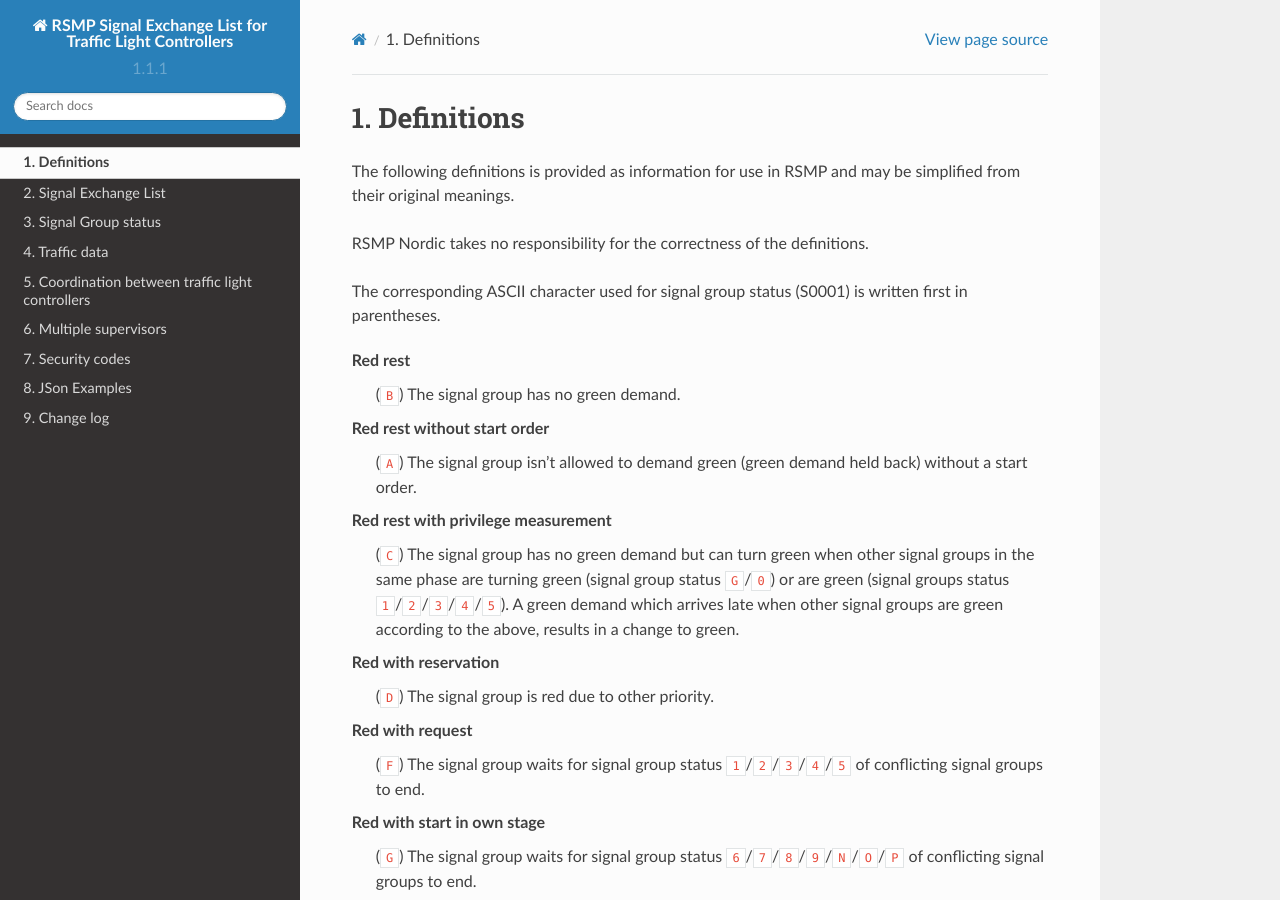
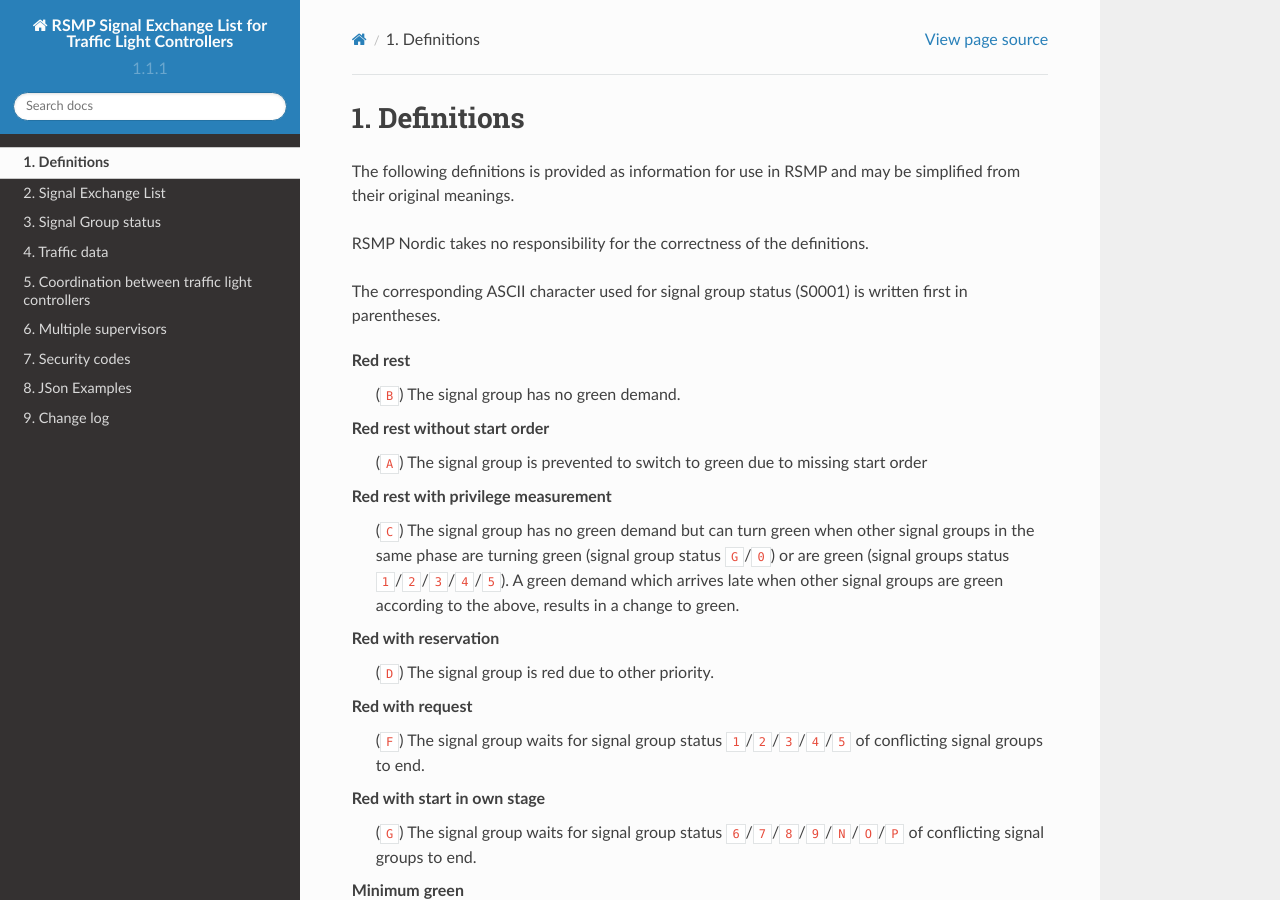
Before and after one commit to rsmp-nordic/rsmp_sxl_traffic_lights, a Sphinx documentation site: the page built from source/definitions.rst, in a window 1280 px wide and 900 px high. Built offline with Sphinx 7.4.7 and the Read the Docs theme 2.0.0, drawn with Linux system fonts in a browser that asks for light colours.

Commit message:
Update definition on "Red rest without start order"
Fixes #104

```diff
--- a/source/definitions.rst
+++ b/source/definitions.rst
@@ -14,8 +14,7 @@ The corresponding ASCII character used for signal group status (S0001) is writte
       (``B``) The signal group has no green demand.
 
    Red rest without start order
-      (``A``) The signal group isn't allowed to demand green (green demand held back)
-      without a start order.
+      (``A``) The signal group is prevented to switch to green due to missing start order
 
    Red rest with privilege measurement
       (``C``) The signal group has no green demand but can turn green when other
```
